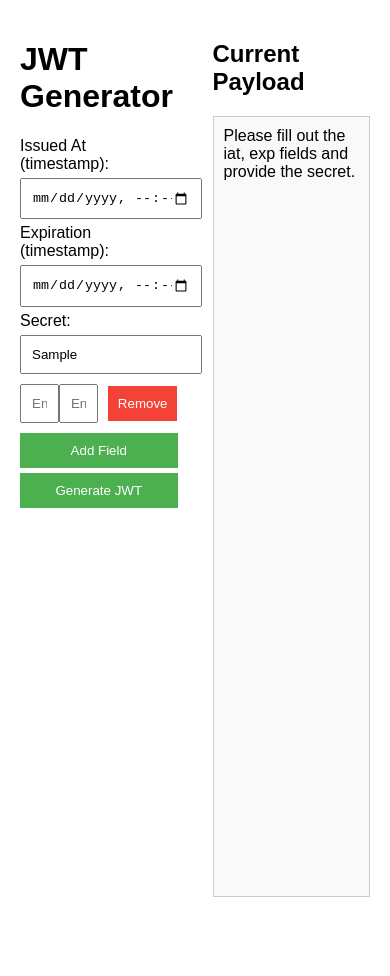
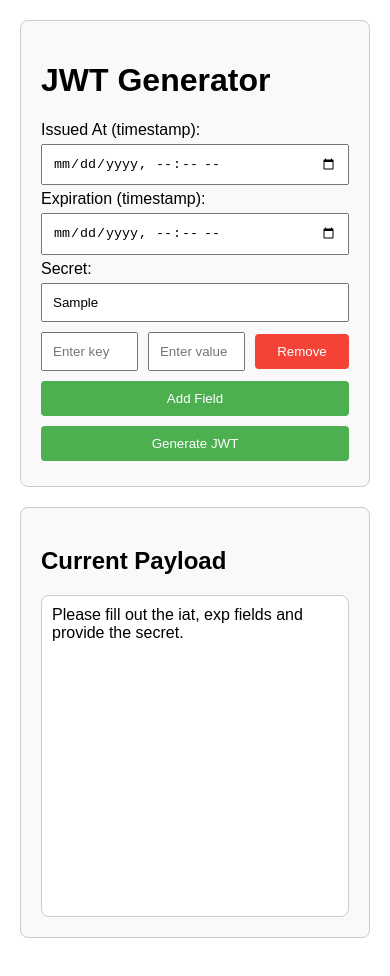
Before and after one commit to Rockstaa/rockstaa.github.io, a plain HTML site: page main.html in a window 390 px wide. Both pictures are taken after typing "Sample" into the empty fields and a click on the button "Add Field". Before the commit the page ends 917 px from the top, so only its background shows below. Drawn offline with Linux system fonts and the light colour scheme.

Commit message:
Responsive + Style Changes

```diff
--- a/main.html
+++ b/main.html
@@ -9,6 +9,7 @@
 <body>
 
     <div class="container">
+        <div class="form-container">
             <h1>JWT Generator</h1>
             <label for="issuedAt">Issued At (timestamp):</label>
             <input type="datetime-local" id="issuedAt" oninput="updatePayload()">
@@ -22,9 +23,10 @@
             <button onclick="generateJWT()">Generate JWT</button>
         </div>
 
-    <div class="container">
+        <div class="payload-container">
             <h2>Current Payload</h2>
             <div id="payloadDisplay"></div>
+        </div>
     </div>
 
     <div id="resultDialog">
--- a/style.css
+++ b/style.css
@@ -2,26 +2,64 @@ body {
     font-family: Arial, sans-serif;
     margin: 20px;
     display: flex;
-    justify-content: space-between;
+    flex-direction: column;
+    align-items: center;
 }
 .container {
-    width: 45%;
+    width: 100%;
+    max-width: 800px;
+    display: flex;
+    flex-wrap: wrap;
+    gap: 20px;
+    margin-bottom: 20px;
+}
+.form-container, .payload-container {
+    flex: 1 1 300px;
+    padding: 20px;
+    background-color: #f9f9f9;
+    border: 1px solid #ccc;
+    border-radius: 8px;
 }
 input, button {
     margin: 5px 0;
     padding: 10px;
     width: 100%;
-    max-width: 400px;
-    display: block;
+    box-sizing: border-box;
 }
 button {
     background-color: #4CAF50;
     color: white;
     border: none;
     cursor: pointer;
+    border-radius: 4px;
 }
 button:hover {
     background-color: #45a049;
+}
+.dynamic-field {
+    display: flex;
+    align-items: center;
+    gap: 10px;
+}
+.dynamic-field input {
+    flex-grow: 1;
+}
+.remove-field {
+    background-color: #f44336;
+    color: white;
+    border: none;
+    cursor: pointer;
+    border-radius: 4px;
+}
+#payloadDisplay {
+    background-color: #fff;
+    border: 1px solid #ccc;
+    padding: 10px;
+    white-space: pre-wrap;
+    word-wrap: break-word;
+    height: 300px;
+    overflow-y: auto;
+    border-radius: 8px;
 }
 #resultDialog {
     display: none;
@@ -36,30 +74,8 @@ button:hover {
     max-width: 90%;
     width: 400px;
     word-wrap: break-word;
+    border-radius: 8px;
 }
 #result {
     margin-bottom: 20px;
 }
-.dynamic-field {
-    display: flex;
-    align-items: center;
-}
-.dynamic-field input {
-    flex-grow: 1;
-}
-.remove-field {
-    margin-left: 10px;
-    background-color: #f44336;
-    color: white;
-    border: none;
-    cursor: pointer;
-}
-#payloadDisplay {
-    background-color: #f9f9f9;
-    border: 1px solid #ccc;
-    padding: 10px;
-    white-space: pre-wrap;
-    word-wrap: break-word;
-    height: 90vh;
-    overflow-y: auto;
-}
```
Lines whose indentation alone changed are shown as unchanged.
